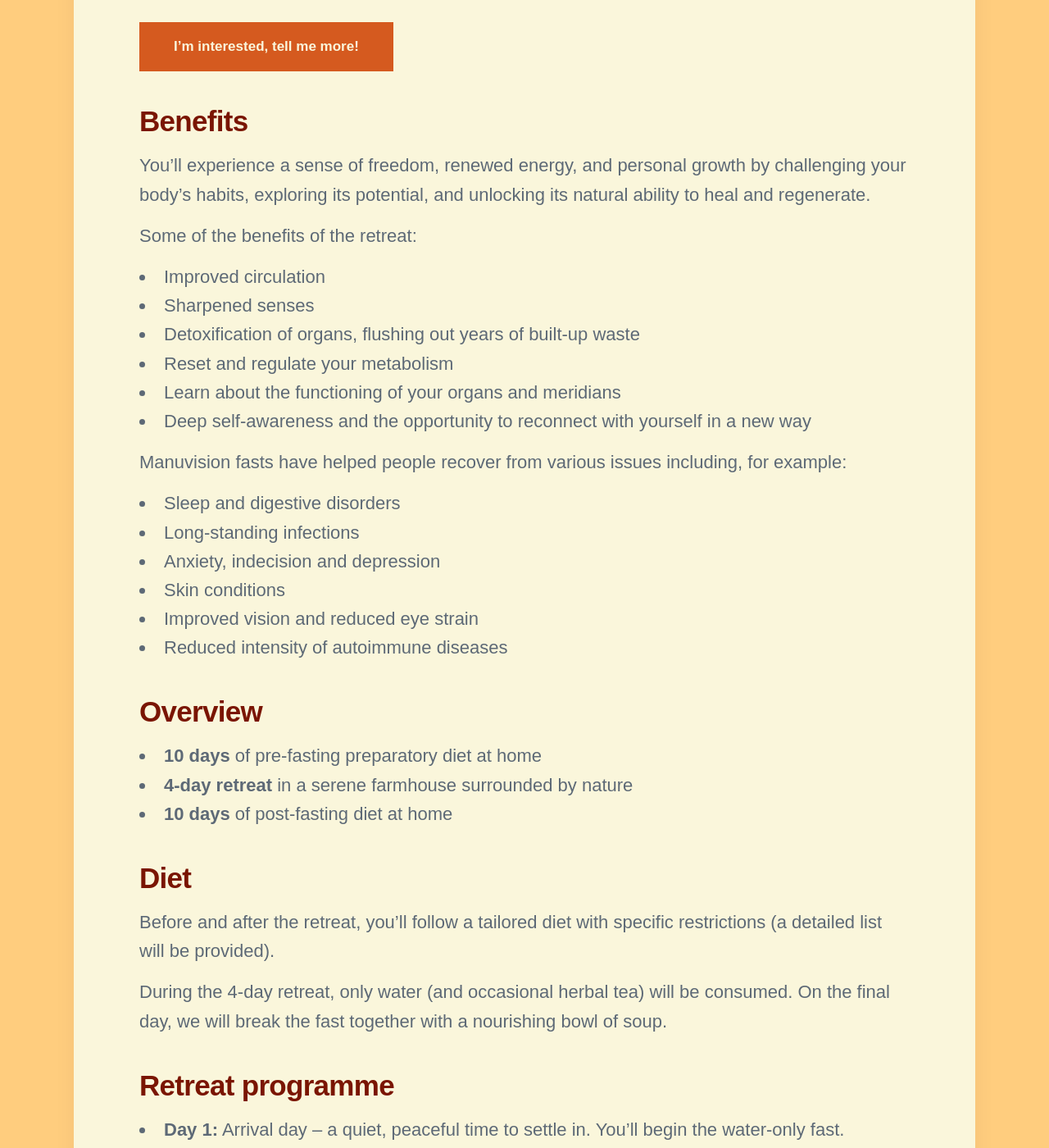
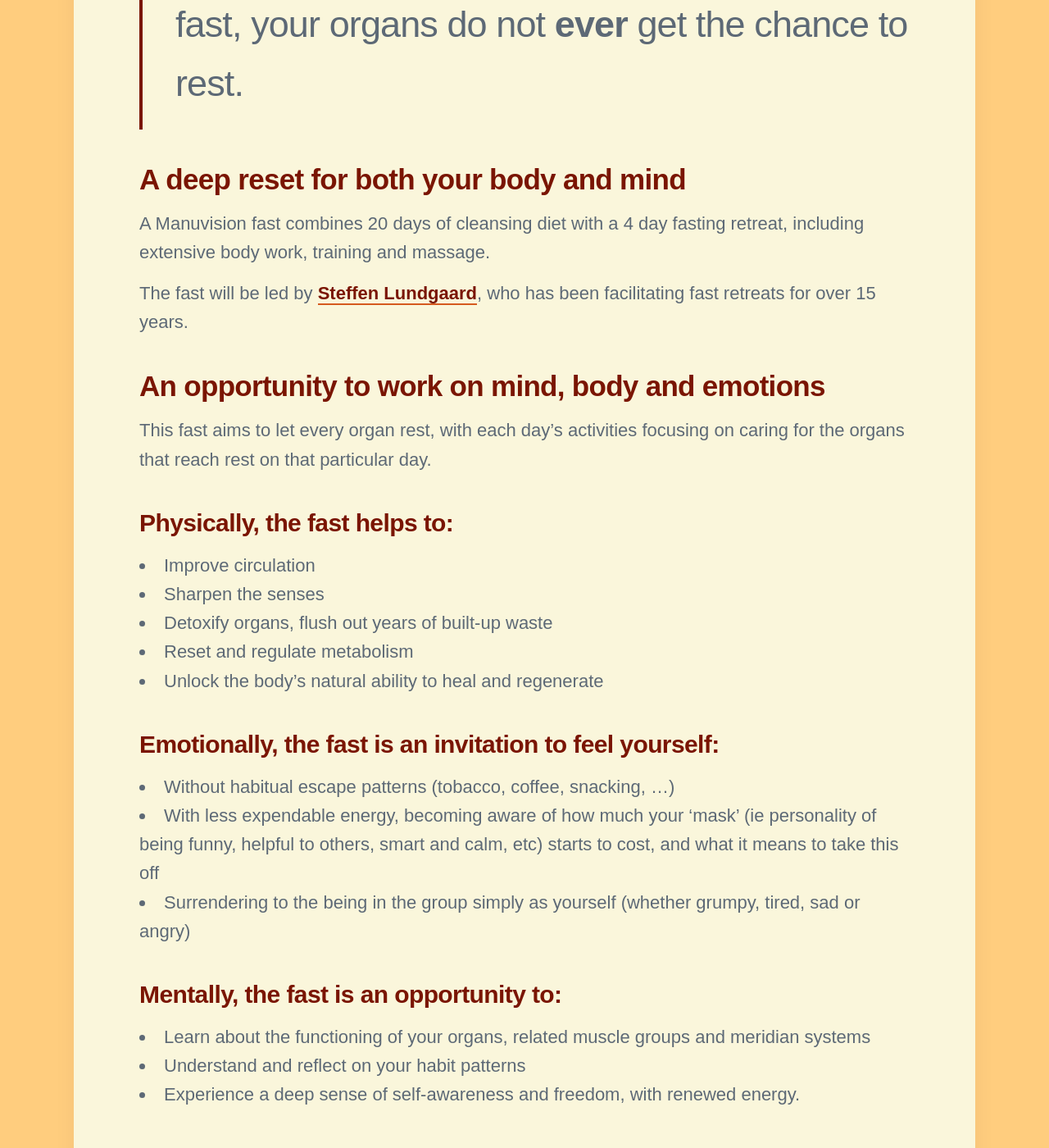
Before and after one commit to threekeytherapy/threekeytherapy.com, a Jekyll site: the page built from _workshops/fast-retreat.md, in a window 1280 px wide and 1400 px high, scrolled down 963 px. Shown: the whole window at 82% size. Built offline with Jekyll 4.4.1, drawn with Linux system fonts in a browser that asks for light colours; nearby versions of some CDN libraries; some web fonts are replaced; some of the changed text lies outside the part shown.

Commit message:
upgrade fast page

```diff
--- a/_workshops/fast-retreat.md
+++ b/_workshops/fast-retreat.md
@@ -8,34 +8,44 @@ date: 2023-11-02 00:00:00
 redirects_from:
 ---
 
-## Introduction
+> It takes 3 days until the last thing you consumed leaves your body. Without a longer fast, your organs do not **ever** get the chance to rest.
 
-A Manuvision fast offers a deep reset for both your body and mind.
-It combines 20 days of cleansing diet with a 4 day fasting retreat including extensive body work, training and massage.
+## A deep reset for both your body and mind
 
-The fast will be lead by [Steffen Lundgaard](https://manuvision.es/en/steffen-en/), who has been facilitating fast retreats for over 15 years.
+A Manuvision fast combines 20 days of cleansing diet with a 4 day fasting retreat, including extensive body work, training and massage.
 
-<a href="/contact" class="button button--large">I'm interested, tell me more!</a>
+The fast will be led by [Steffen Lundgaard](https://manuvision.es/en/steffen-en/), who has been facilitating fast retreats for over 15 years.
 
-## Benefits
+## An opportunity to work on mind, body and emotions
 
-You'll experience a sense of freedom, renewed energy, and personal growth by challenging your body's habits, exploring its potential, and unlocking its natural ability to heal and regenerate.
+This fast aims to let every organ rest, with each day's activities focusing on caring for the organs that reach rest on that particular day.
 
-Some of the benefits of the retreat:
-- Improved circulation
-- Sharpened senses
-- Detoxification of organs, flushing out years of built-up waste
-- Reset and regulate your metabolism
-- Learn about the functioning of your organs and meridians
-- Deep self-awareness and the opportunity to reconnect with yourself in a new way
+### Physically, the fast helps to:
+- Improve circulation
+- Sharpen the senses
+- Detoxify organs, flush out years of built-up waste
+- Reset and regulate metabolism
+- Unlock the body's natural ability to heal and regenerate
 
-Manuvision fasts have helped people recover from various issues including, for example:
+### Emotionally, the fast is an invitation to feel yourself:
+- Without habitual escape patterns (tobacco, coffee, snacking, ...)
+- With less expendable energy, becoming aware of how much your 'mask' (ie personality of being funny, helpful to others, smart and calm, etc) starts to cost, and what it means to take this off
+- Surrendering to the being in the group simply as yourself (whether grumpy, tired, sad or angry)
+
+### Mentally, the fast is an opportunity to:
+- Learn about the functioning of your organs, related muscle groups and meridian systems
+- Understand and reflect on your habit patterns
+- Experience a deep sense of self-awareness and freedom, with renewed energy.
+
+### Removing old blockages and imbalances can help recover from various issues including, for example:
 - Sleep and digestive disorders
 - Long-standing infections
 - Anxiety, indecision and depression
 - Skin conditions
 - Improved vision and reduced eye strain
 - Reduced intensity of autoimmune diseases
+
+What it can do really depends on what is blocked in your system.
 
 ## Overview
 
@@ -48,6 +58,7 @@ Manuvision fasts have helped people recover from various issues including, for e
 Before and after the retreat, you'll follow a tailored diet with specific restrictions (a detailed list will be provided).
 
 During the 4-day retreat, only water (and occasional herbal tea) will be consumed.
+
 On the final day, we will break the fast together with a nourishing bowl of soup.
 
 ## Retreat programme
@@ -66,6 +77,8 @@ The 2025 fast will take place at De Uelenspieghel, Winkelsteeg 5, 7975 PV Uffelt
 
 Two hours from Amsterdam by public transport, this lovely old farmhouse is surrounded by a nature reserve with forest and a lake.
 
+<a href="/contact" class="button button--large">I'm interested, tell me more!</a>
+
 <div class="gallery" data-columns="1">
 	<img src="/images/fast-venue.jpg">
 </div>
```
